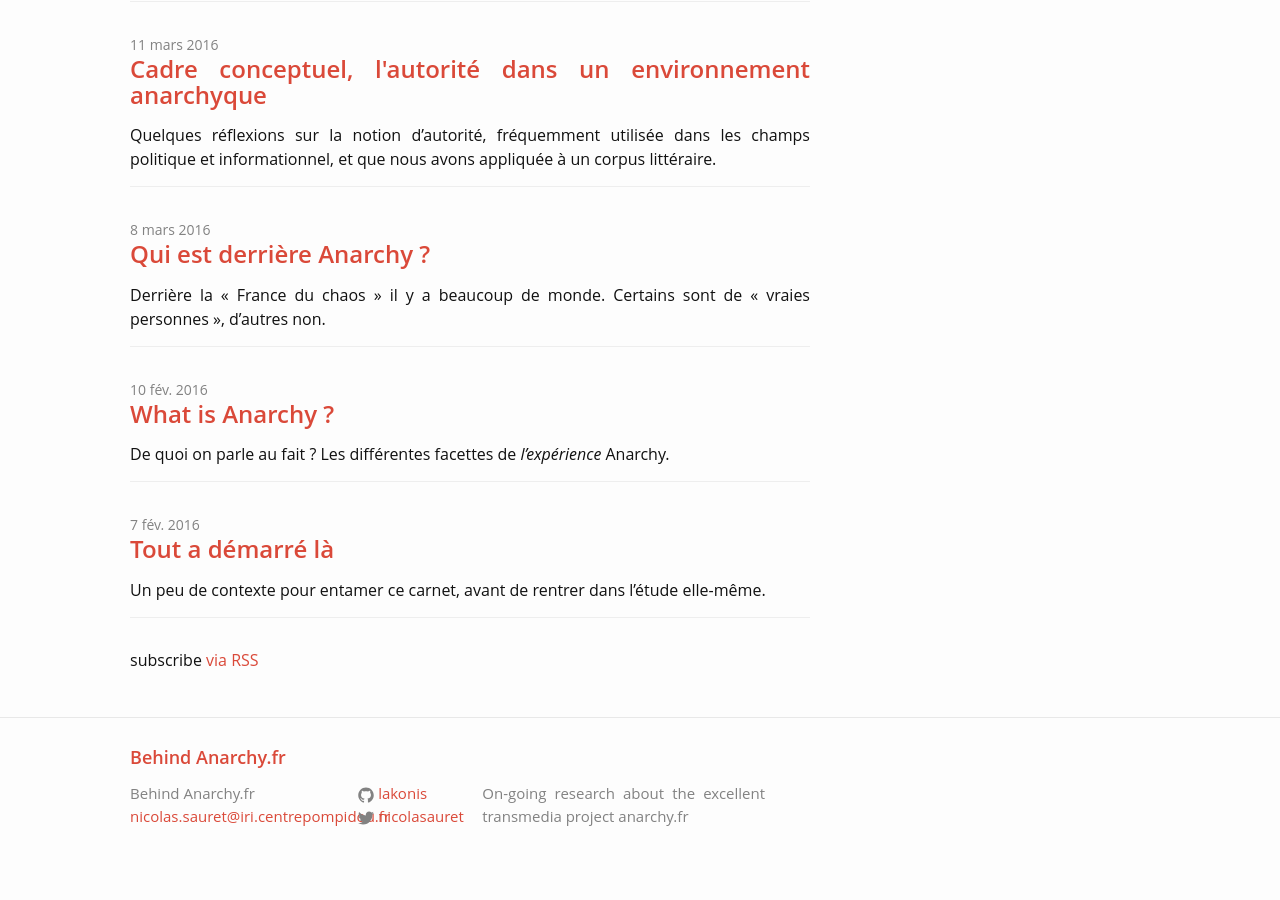
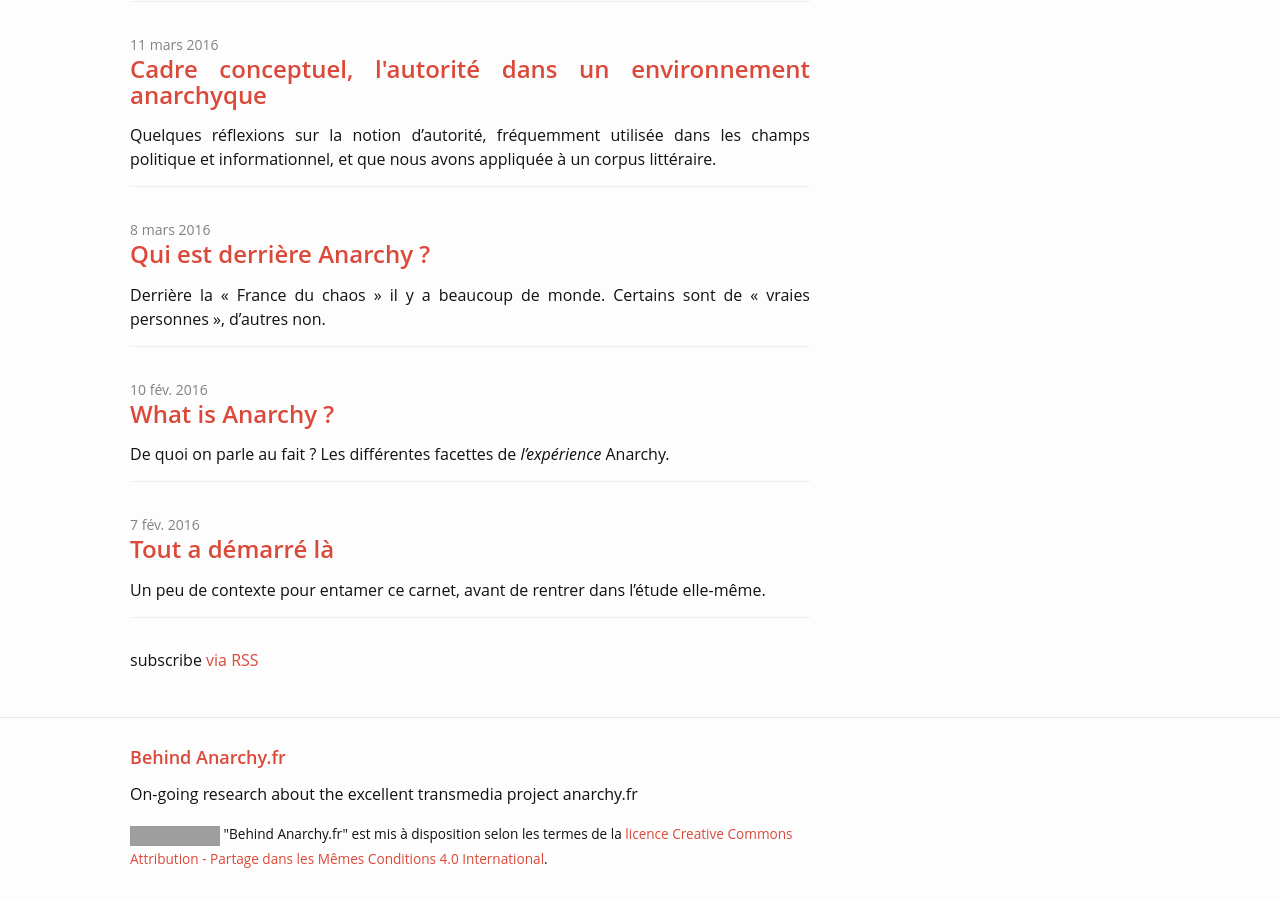
Before and after one commit to lakonis/behindanarchy, a Jekyll site: the page built from index.md, in a window 1280 px wide and 900 px high, scrolled down 1033 px. Built offline with Jekyll 4.4.1, drawn with Linux system fonts in a browser that asks for light colours; nearby versions of some CDN libraries; grey boxes are pictures that could not be loaded.

Commit message:
include CC in footer

```diff
--- a/_includes/footer.html
+++ b/_includes/footer.html
@@ -3,16 +3,20 @@
   <div class="wrapper">
 
     <h2 class="footer-heading">{{ site.title }}</h2>
+    <p><span >{{ site.description }}</p>
+    <small><a rel="license" href="http://creativecommons.org/licenses/by-sa/4.0/"><img alt="Licence Creative Commons" style="border-width:0" src="https://i.creativecommons.org/l/by-sa/4.0/80x15.png" /></a> <span xmlns:dct="http://purl.org/dc/terms/" property="dct:title">"Behind Anarchy.fr"</span> est mis à disposition selon les termes de la <a rel="license" href="http://creativecommons.org/licenses/by-sa/4.0/">licence Creative Commons Attribution -  Partage dans les Mêmes Conditions 4.0 International</a>.</small>
 
-    <div class="footer-col-wrapper">
-      <div class="footer-col footer-col-1">
+    <!-- <div class="footer-col-wrapper">
+      <div class="footer-col footer-col-1" width="30%">
+
         <ul class="contact-list">
           <li>{{ site.title }}</li>
           <li><a href="mailto:{{ site.email }}">{{ site.email }}</a></li>
         </ul>
       </div>
 
-      <div class="footer-col footer-col-2">
+      <div class="footer-col footer-col-3">
+        <small><a rel="license" href="http://creativecommons.org/licenses/by-sa/4.0/"><img alt="Licence Creative Commons" style="border-width:0" src="https://i.creativecommons.org/l/by-sa/4.0/80x15.png" /></a> <span xmlns:dct="http://purl.org/dc/terms/" property="dct:title">Behind Anarchy.fr</span> de <a xmlns:cc="http://creativecommons.org/ns#" href="http://lakonis.github.io/behindanarchy/" property="cc:attributionName" rel="cc:attributionURL">Nicolas Sauret et Ariane Mayer</a> est mis à disposition selon les termes de la <a rel="license" href="http://creativecommons.org/licenses/by-sa/4.0/">licence Creative Commons Attribution -  Partage dans les Mêmes Conditions 4.0 International</a>.</small>
         <ul class="social-media-list">
           {% if site.github_username %}
           <li>
@@ -29,9 +33,9 @@
       </div>
 
       <div class="footer-col footer-col-3">
-        <p>{{ site.description }}</p>
+
       </div>
-    </div>
+    </div> -->
 
   </div>
 
```
